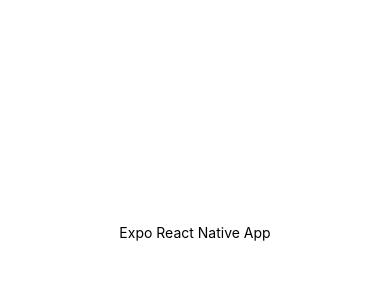
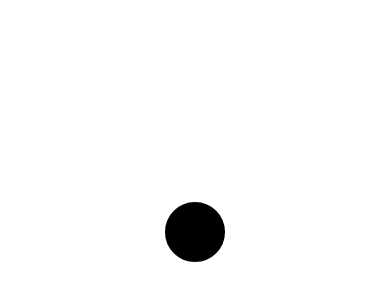
Before and after one commit to shivprogrammer/Swipe, a React Native app in the folder shivvyswipe/: screen / in a window 390 px wide. Shown: the part 190-490 px from the top of the page. Built offline with nearby package versions, Linux system fonts and the light colour scheme.

Commit message:
got a ball to successfully show up on a screen! [Android WORKING]

```diff
--- a/shivvyswipe/App.js
+++ b/shivvyswipe/App.js
@@ -1,11 +1,12 @@
 import React from 'react';
 import { StyleSheet, Text, View } from 'react-native';
+import Ball from './src/Ball';
 
 export default class App extends React.Component {
   render() {
     return (
       <View style={styles.container}>
-        <Text>Expo React Native App</Text>
+        <Ball />
       </View>
     );
   }
--- /dev/null
+++ b/shivvyswipe/src/Ball.js
@@ -0,0 +1,22 @@
+import React, { Component } from 'react'
+import { View } from 'react-native';
+
+class Ball extends Component {
+  render() {
+    return (
+      <View style={styles.ball} />
+    );
+  }
+}
+
+const styles = {
+  ball: {
+    height: 60,
+    width: 60,
+    borderRadius: 30,
+    borderWidth: 30,
+    borderColor: 'black'
+  }
+};
+
+export default Ball;
```
